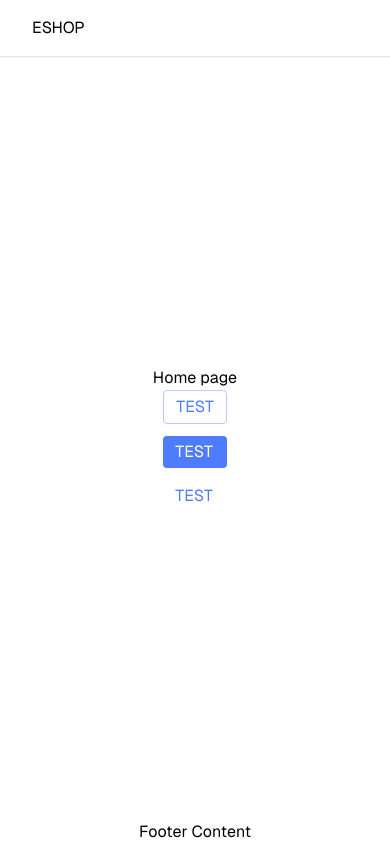
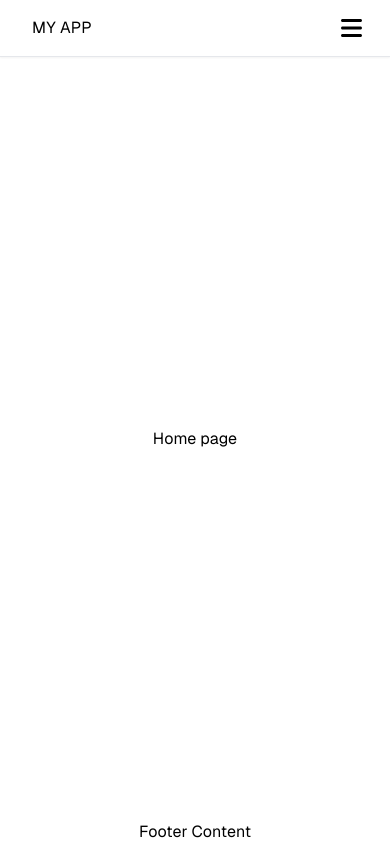
Before and after one commit to Sthanasis/connect-client, a Next.js app: page / in a window 390 px wide. Built offline with nearby package versions, Linux system fonts and the light colour scheme.

Commit message:
responsive navbar

```diff
--- a/src/app/page.tsx
+++ b/src/app/page.tsx
@@ -1,18 +1,7 @@
-import Button from '@/shared/components/button/Button';
-
 export default function Home() {
   return (
     <div className="items-center justify-items-center font-[family-name:var(--font-geist-sans)]">
       Home page
-      <div className="flex flex-col gap-3">
-        <Button color="primary" variant="outlined">
-          {'TEST'}
-        </Button>
-        <Button color="primary" variant="filled">
-          {'TEST'}
-        </Button>
-        <Button color="primary">{'TEST'}</Button>
-      </div>
     </div>
   );
 }
--- a/src/features/navbar/components/Navbar.tsx
+++ b/src/features/navbar/components/Navbar.tsx
@@ -3,15 +3,23 @@
 import Link from 'next/link';
 import { usePathname } from 'next/navigation';
 import { routeConfig } from '../configs/routes';
+import { FontAwesomeIcon } from '@fortawesome/react-fontawesome';
+import Button from '@/shared/components/button/Button';
+import { faBars } from '@fortawesome/free-solid-svg-icons';
+import { useState } from 'react';
+import { createPortal } from 'react-dom';
+
 export default function Navbar() {
   const pathname = usePathname();
+  const [isOpen, setIsOpen] = useState(false);
 
   return (
-    <div className="w-full flex px-4 justify-start gap-8 shadow-sm border-b sticky top-0 bg-snow-white">
+    <>
+      <div className="w-full flex px-4 justify-between sm:justify-start gap-8 shadow-sm border-b sticky top-0 bg-snow-white">
         <Link className="p-4 cursor-pointer" href="/">
-        ESHOP
+          MY APP
         </Link>
-      <ul className="md:flex hidden sm:visible">
+        <ul className="sm:flex hidden sm:visible">
           {routeConfig.map((route) => (
             <li className="flex" key={route.href}>
               <Link
@@ -25,6 +33,45 @@ export default function Navbar() {
             </li>
           ))}
         </ul>
+        <div className="flex sm:hidden">
+          <Button variant="text" onClick={() => setIsOpen(!isOpen)}>
+            <FontAwesomeIcon icon={faBars} size="xl" />
+          </Button>
         </div>
+      </div>
+      {createPortal(
+        <div
+          className={'fixed sm:hidden h-screen w-screen pt-14 duration-300 transition-transform translate-x-full'.concat(
+            isOpen ? 'translate-x-0' : ''
+          )}
+        >
+          <ul
+            className={'bg-snow-white h-full transition-opacity opacity-0'.concat(
+              isOpen ? 'opacity-100' : ''
+            )}
+          >
+            {routeConfig.map((route) => (
+              <li
+                className="flex"
+                key={route.href}
+                onClick={() => setIsOpen(false)}
+              >
+                <Link
+                  className={`p-4 cursor-pointer w-full ${
+                    pathname === route.href
+                      ? 'bg-slate-600 text-snow-white'
+                      : ''
+                  }`}
+                  href={route.href}
+                >
+                  {route.name}
+                </Link>
+              </li>
+            ))}
+          </ul>
+        </div>,
+        document.body
+      )}
+    </>
   );
 }
--- a/src/shared/components/button/Button.tsx
+++ b/src/shared/components/button/Button.tsx
@@ -46,7 +46,7 @@ const Button = ({
     filled: 'bg-slate-gray hover:bg-slate-500',
     outlined:
       'border-slate-gray border-opacity-50 hover:bg-smokey-gray focus:bg-slate-gray',
-    text: 'hover:bg-slate-gray focus:bg-slate-gray disabled:hover:bg-transparent disabled:cursor-default',
+    text: 'hover:bg-slate-gray hover:bg-opacity-level-10 focus:bg-slate-gray focus:bg-opacity-level-50 disabled:hover:bg-transparent disabled:cursor-default',
   };
 
   const buttonStyle = {
@@ -66,7 +66,7 @@ const Button = ({
         baseClasses,
         variantClasses[variant],
         buttonStyle[color],
-        rounded ? 'rounded-full p-2' : 'px-3 py-1 rounded-[4px]',
+        rounded ? 'rounded-full p-2' : 'px-3 py-1',
       ].join(' ')}
       type={type}
       disabled={disabled}
--- a/src/shared/components/ripple/Ripple.tsx
+++ b/src/shared/components/ripple/Ripple.tsx
@@ -1,17 +1,11 @@
-'use client';
-
 import { useState, MouseEvent } from 'react';
 import { useDebounceListCleanup } from '@/shared/hooks/useDebounceListCleanup';
 
 interface RippleProps {
-  disabled?: boolean;
   colorClasses?: string;
 }
 
-const Ripple = ({
-  disabled = false,
-  colorClasses = 'bg-snow-white',
-}: RippleProps) => {
+const Ripple = ({ colorClasses = 'bg-snow-white' }: RippleProps) => {
   const ANIMATION_DURATION = 700;
   const [rippleList, setRippleList] = useState<
     { x: number; y: number; size: number }[]
@@ -22,9 +16,6 @@ const Ripple = ({
   });
 
   const addRipple = (event: MouseEvent<HTMLDivElement>) => {
-    if (disabled) {
-      return;
-    }
     const container = event.currentTarget.getBoundingClientRect();
     const size = Math.max(container.width, container.height);
     const x = event.pageX - container.x - size / 2;
```
Also changed, not shown: src/features/navbar/components/Menu.tsx (added). Lines whose indentation alone changed are shown as unchanged.
